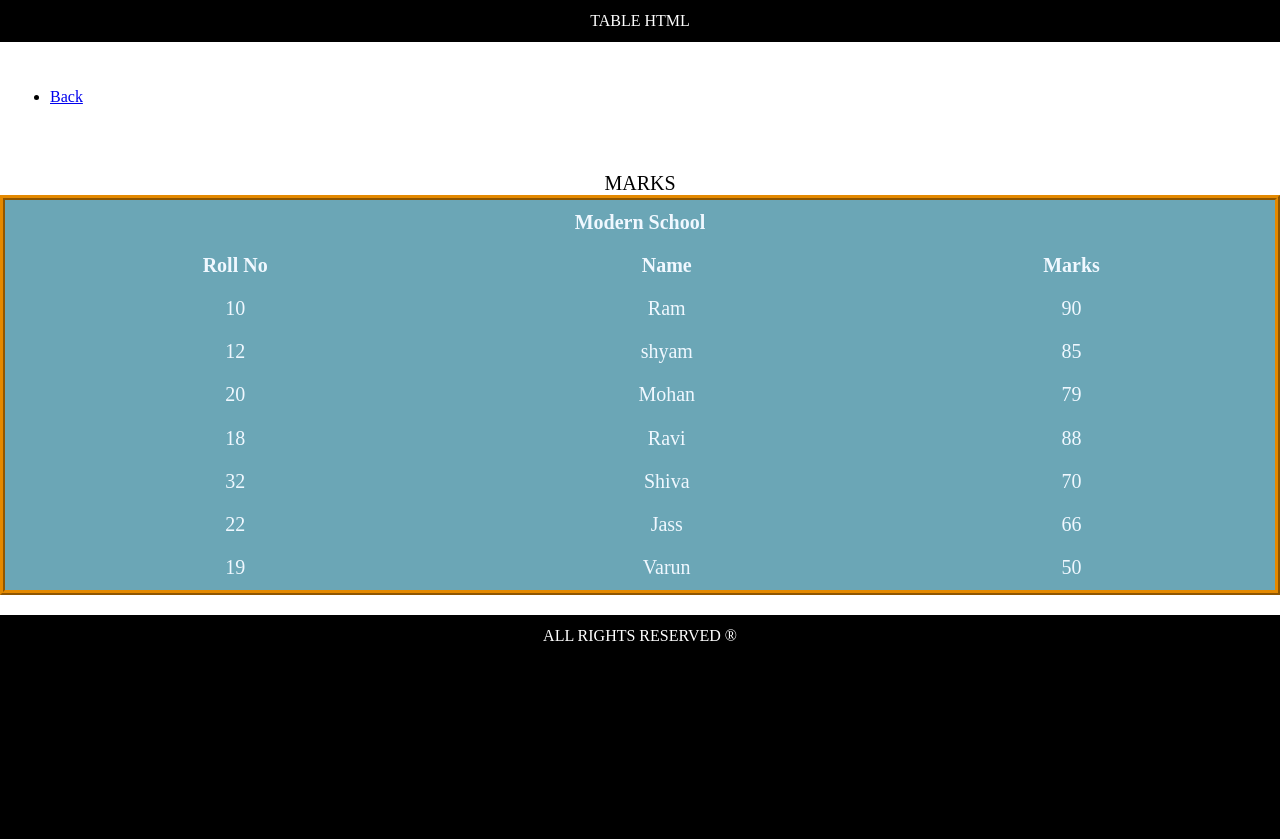
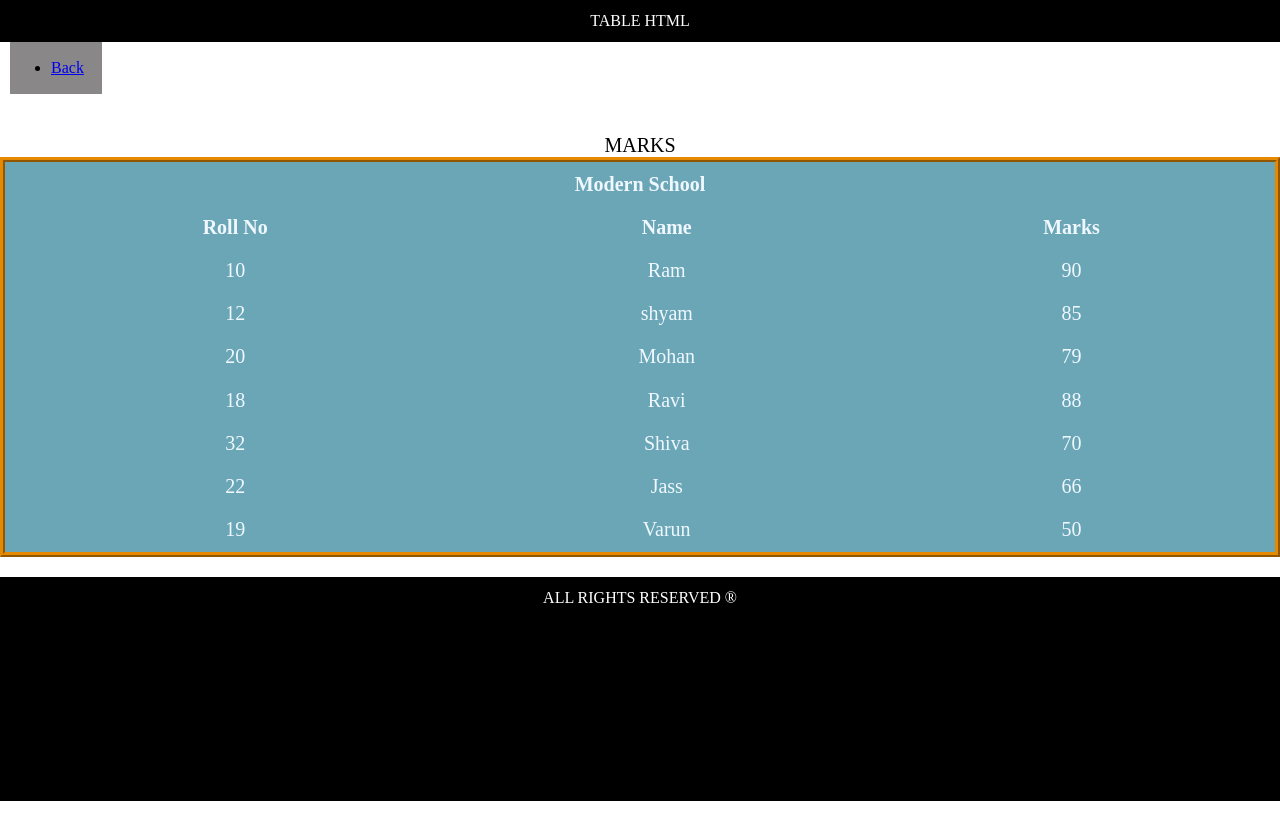
Before and after one commit to heysonu9582-sys/Dzine_Studio, a plain HTML site: page table.html in a window 1280 px wide. After the commit the page ends 801 px from the top, so only its background shows below. Drawn offline with Linux system fonts and the light colour scheme.

Commit message:
Update table.html

```diff
--- a/table.html
+++ b/table.html
@@ -172,9 +172,10 @@
 <style>
 nav
     {
-background:none;
-padding:10px;
-margin-top:20px;
+background:rgb(137, 135, 135);
+width:90px;
+padding:1px;
+margin-left:10px;
 }
 
 </style>
```
